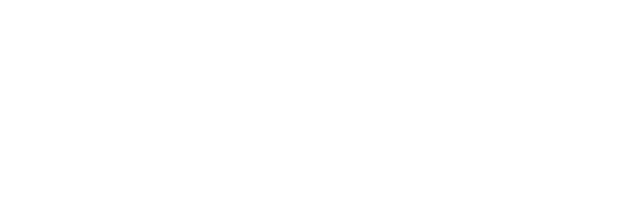
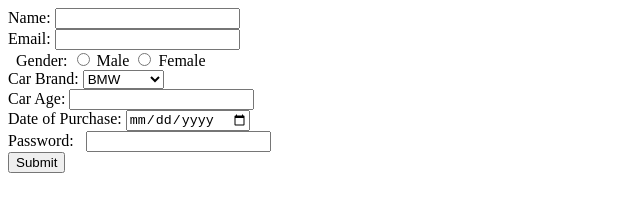
Before and after one commit to acciojob/car-insurance-form-Harishdhanukonda, a website: page main.html in a window 1280 px wide. Shown: the whole page, without its empty margins (0-640 px from the left). Drawn offline with Linux system fonts and the light colour scheme.

Commit message:
created a submission

```diff
--- a/main.html
+++ b/main.html
@@ -8,6 +8,50 @@
 
 <body>
 	<!-- the entire body must be written by student -->
+	<form method="POST" action="">
+    <label for="name">Name:</label>
+    <input type="text" id="name" required>
+    <br>
+
+    <label for="email">Email:</label>
+    <input type="email" id="email"
+ required>
+    <br>
+
+
+    <label for="gender">Gender:</label>
+    <input type="radio" id="male" name="gender" value="male">
+    <label for="male">Male</label>
+    <input type="radio" id="female"
+ name="gender" value="female">
+    <label for="female">Female</label>
+
+    <br>
+
+    <label for="cars">Car Brand:</label>
+    <select id="cars">
+      <option value="BMW">BMW</option>
+      <option value="Audi">Audi</option>
+      <option value="Mercedes">Mercedes</option>
+    </select>
+    <br>
+
+    <label for="carage">Car Age:</label>
+    <input type="number" id="carage"
+ required>
+    <br>
+
+    <label for="dop">Date of Purchase:</label>
+    <input type="date" id="dop" required>
+    <br>
+
+    <label for="password">Password:</label>
+
+    <input type="password" id="password" required>
+    <br>
+
+    <button type="submit">Submit</button>
+  </form>
     <script type="text/javascript" src="./script.js">
 </script>
 
```
